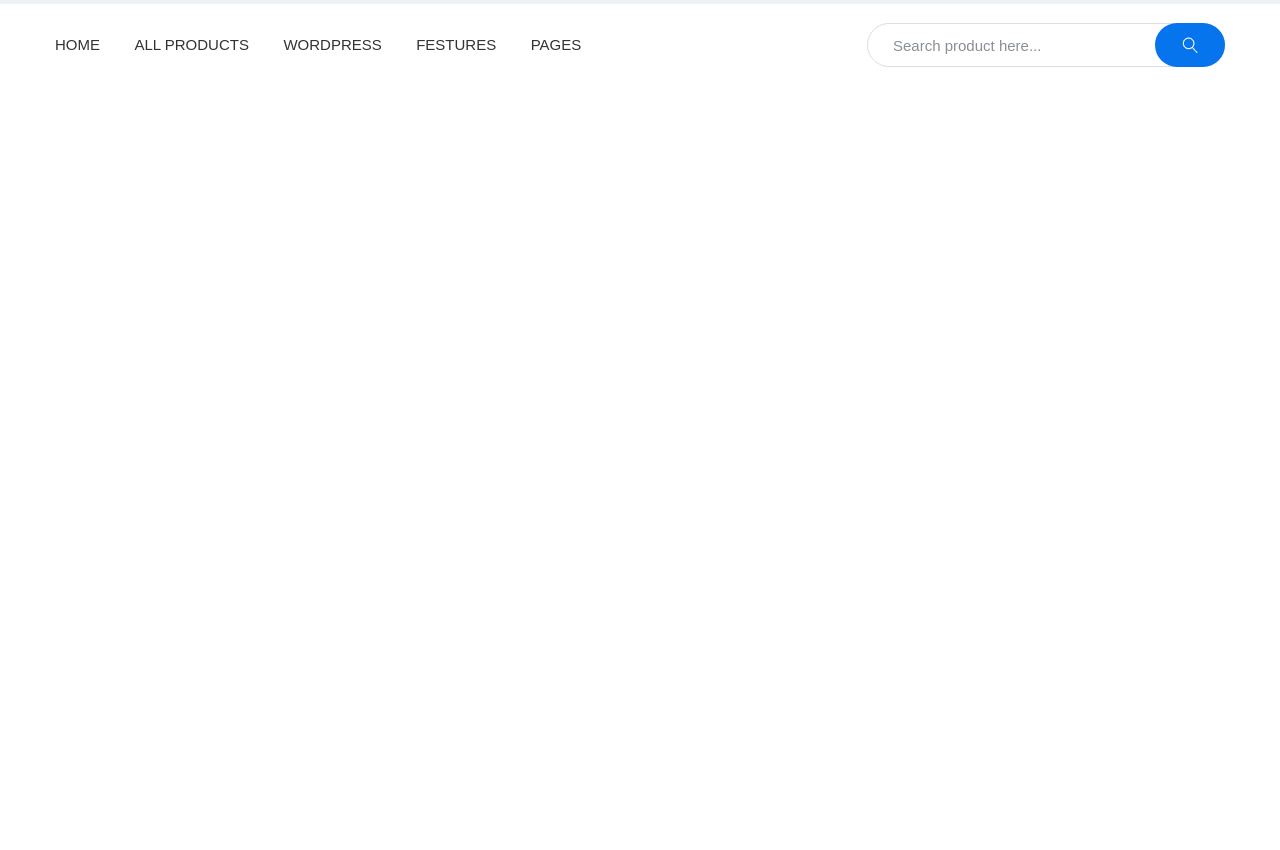
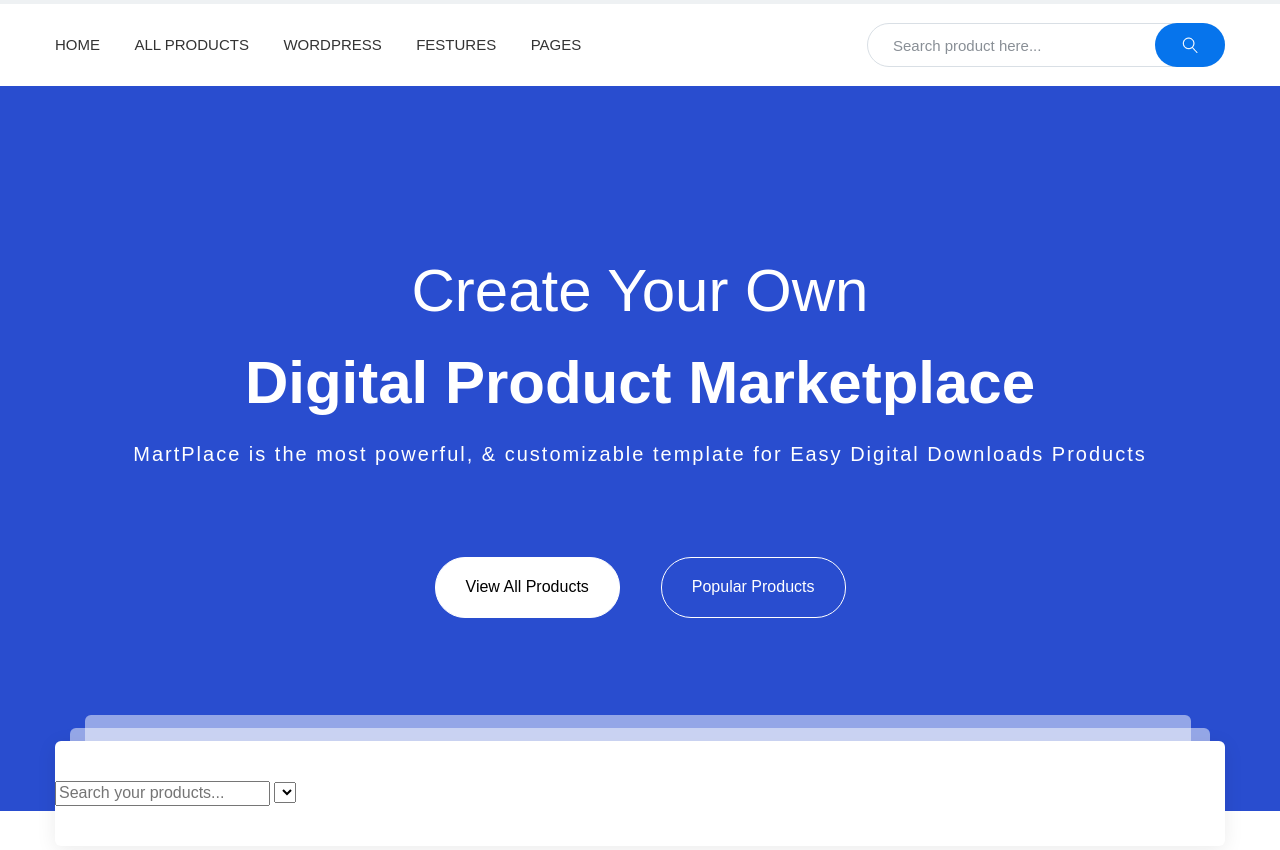
Before and after one commit to ShabanovEvgeniy/martplace, a website: page app/index.html in a window 1280 px wide. Shown: the part 98-948 px from the top of the page. Before the commit the page ends 800 px from the top, so only its background shows below. Drawn offline with nearby package versions, Linux system fonts and the light colour scheme; files that its build step writes are made by us from their sources.

Commit message:
added product-search

```diff
--- a/app/index.html
+++ b/app/index.html
@@ -4,7 +4,7 @@
 <head>
     <meta charset="UTF-8">
     <meta name="viewport" content="width=device-width, initial-scale=1.0">
-    <title>Document</title>
+    <title>MarketPlace</title>
     <link rel="stylesheet" href="css/libs.min.css">
     <link rel="stylesheet" href="css/style.min.css">
 </head>
@@ -89,7 +89,50 @@
             </div>
         </div>
     </header>
+    <!-- ----------------------------header end------------------------------- -->
 
+    <!------------------------------ marketplace -------------------------------->
+    <section class="marketplace">
+        <div class="contanier">
+            <div class="marketplace__inner">
+                <div class="marketplace__item">
+                    <div class="marketplace__item-title">
+                        <span>Create Your Own</span> Digital Product Marketplace
+                    </div>
+                    <div class="marketplace__item-subtitle">
+                        MartPlace is the most powerful, & customizable template for Easy Digital Downloads Products
+                    </div>
+                    <div class="marketplace__item-btn">
+                        <a class="link-btn link-btn--white" href="#">View All Products</a>
+                        <a class="link-btn" href="#">Popular Products</a>
+                    </div>
+
+                </div>
+            </div>
+        </div>
+    </section>
+    <!-------------------------- mareketplace end ------------------------------->
+
+    <!----------------------------product-search------------------------------  -->
+    <section class="product-search">
+        <div class="contanier">
+            <div class="product-search__inner">
+                <div class="search-box">
+                    <form class="search-box__form">
+                        <input type="text" placeholder="Search your products...">
+                        <select>
+
+                        </select>
+                    </form>
+
+                </div>
+                <div class="product-search-item">
+
+                </div>
+            </div>
+        </div>
+
+    </section>
 
 
 
--- a/app/scss/_global.scss
+++ b/app/scss/_global.scss
@@ -33,3 +33,12 @@
     list-style: none;
 
 }
+
+.link-btn{
+    padding: 20px 30px;
+    border: 1px solid #fff;
+    border-radius: 30px;
+    color: #fff;
+    font-weight: 500;
+    font-family: $regular;
+}
--- a/app/scss/style.scss
+++ b/app/scss/style.scss
@@ -128,3 +128,91 @@
             margin: auto ;
         }
     }
+// -------------------marketplace----------------------\\
+
+.marketplace{
+    padding: 170px 0 30px;
+    color: #fff;
+    background-color: #294dcf;
+    min-height: 725px;
+
+}
+.marketplace__item{
+    text-align: center;
+
+    &-title{
+        font-size: 60px;
+        font-weight: 900;
+        margin-bottom: 2px;
+        font-family: $bold;
+
+        span{
+            font-weight: 500;
+            display: block;
+            margin-bottom: 23px;
+            font-family: $regular;
+        }
+    }
+    &-subtitle{
+        font-size: 20px;
+        line-height: 70px;
+        letter-spacing: 2px;
+        margin-bottom: 68px;
+        font-family: $medium;
+    }
+    &-btn{
+        max-width: 411px;
+        margin: 0 auto;
+        display: flex;
+        justify-content: space-between;
+    }
+
+}
+.link-btn--white{
+    background-color: #fff;
+    color: #000;
+}
+
+// -----------------------marketplace end---------------\\
+
+// -----------------------product-search------------------\\
+
+.product-search__inner{
+    position: relative;
+    padding: 170px 0 120px;
+}
+
+    .search-box{
+        width: 100%;
+        padding: 40px 0;
+        position: absolute;
+        top: -70px;
+        background-color: #fff;
+        border-radius: 6px;
+        box-shadow: 0px 4px 20px 0px rgba(0, 0, 0, 0.08);
+
+
+        &::before{
+            content: '';
+            width: calc(100% - 30px);
+            height: 13px;
+            background-color: rgba(255, 255, 255, .5);
+            position: absolute;
+            left: 15px;
+            top: -13px;
+            border-top-left-radius: 6px;
+            border-top-right-radius: 6px;
+        }
+        &::after{
+            content: '';
+            width: calc(100% - 64px);
+            height: 26px;
+            background-color: rgba(255, 255, 255, .5);
+            position: absolute;
+            left: 30px;
+            top: -26px;
+            border-top-left-radius: 6px;
+            border-top-right-radius: 6px;
+
+        }
+    }
```
Also changed, not shown: app/css/style.min.css.
